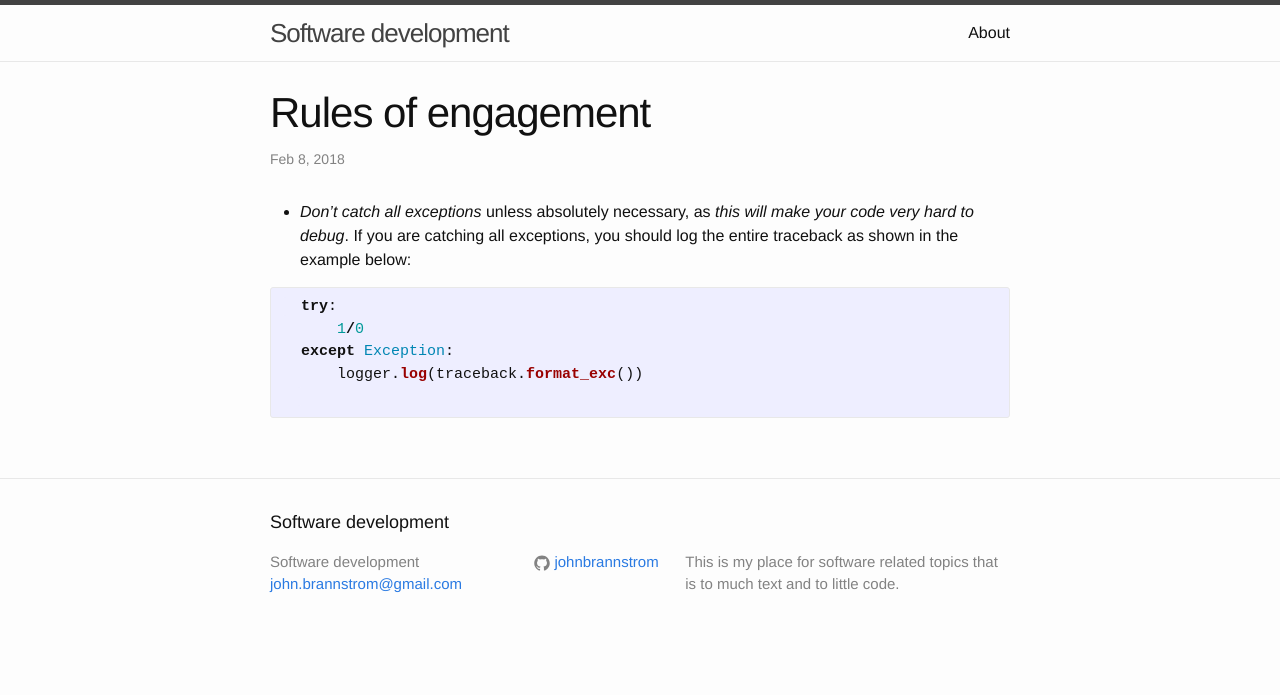
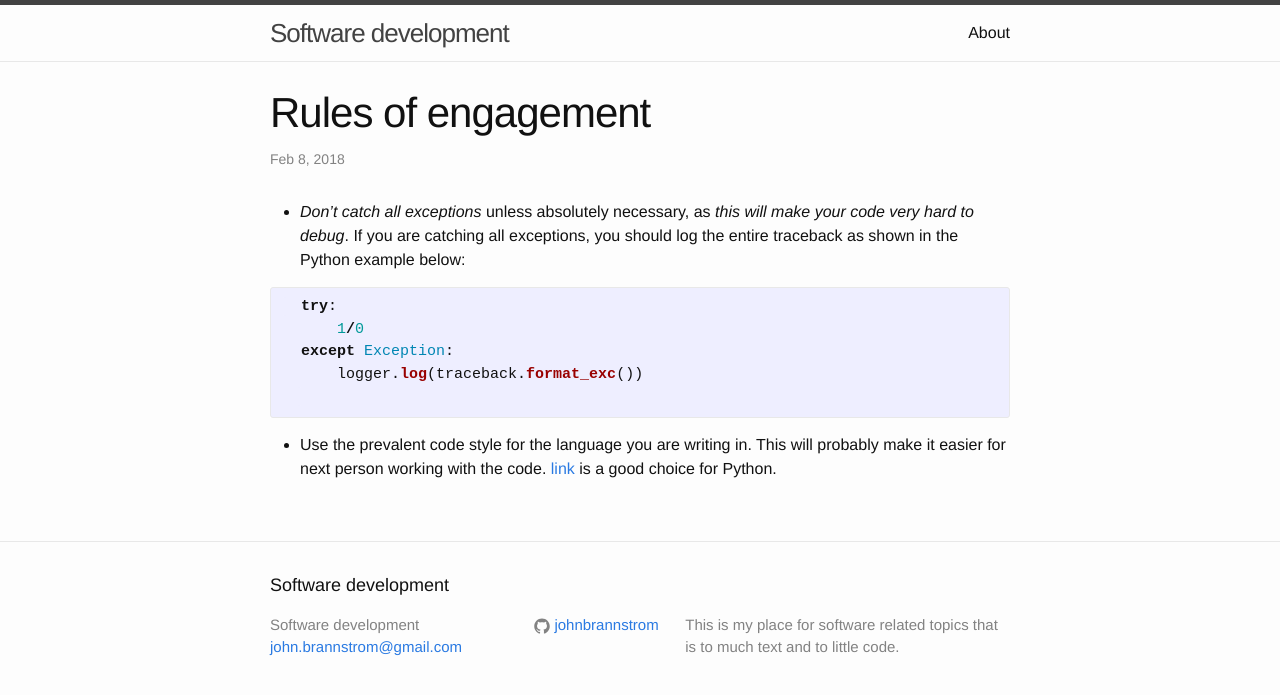
Before and after one commit to johnbrannstrom/johnbrannstrom.github.io, a Jekyll site: the page built from _posts/2018-02-08-rules-of-engagement.markdown, in a window 1280 px wide. Shown: the top 695 px of the page. Built offline with Jekyll 4.4.1, drawn with Linux system fonts in a browser that asks for light colours.

Commit message:
Changes...

```diff
--- a/_posts/2018-02-08-rules-of-engagement.markdown
+++ b/_posts/2018-02-08-rules-of-engagement.markdown
@@ -7,10 +7,15 @@ categories: software
 
 * *Don't catch all exceptions* unless absolutely necessary, as *this will make
   your code very hard to debug*. If you are catching all exceptions, you should
-  log the entire traceback as shown in the example below:
+  log the entire traceback as shown in the Python example below:
   {% highlight python %}
   try:
       1/0
   except Exception:
       logger.log(traceback.format_exc())
   {% endhighlight %}
+
+* Use the prevalent code style for the language you are writing in. This will
+  probably make it easier for next person working with the code.
+  [link](https://www.python.org/dev/peps/pep-0008/ "PEP8") is a good choice for
+  Python.
```
Also changed, not shown: 2 other files.
